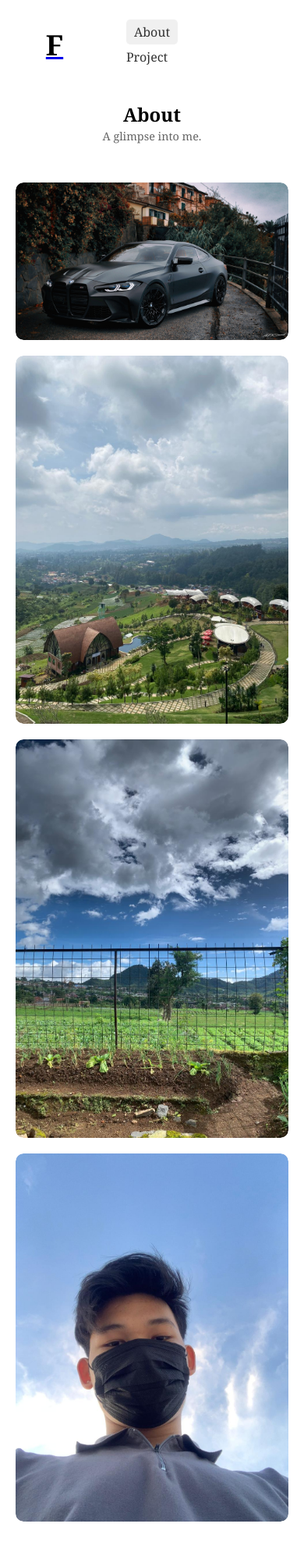
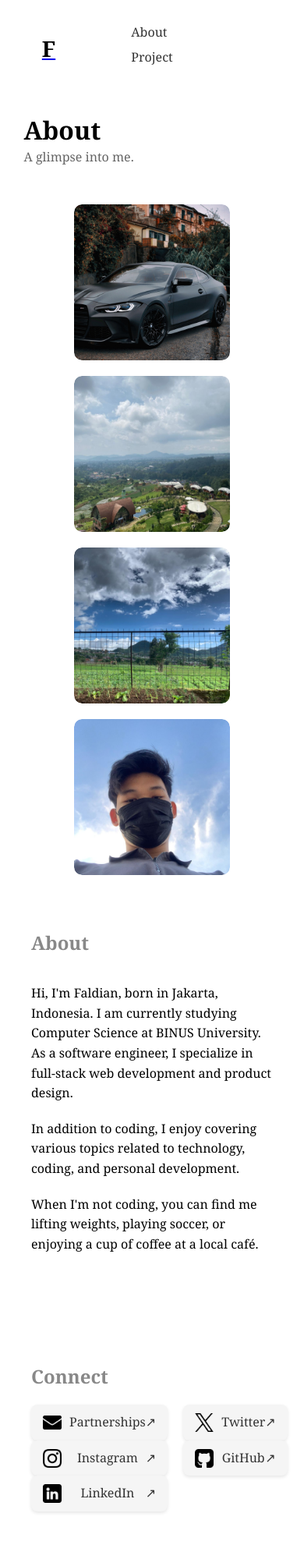
Before and after one commit to FaldianChandra/Faldian-Chandra, a plain HTML site: page About.html in a window 390 px wide. Shown: the top 1990 px of the page at 78% size. Drawn offline with Linux system fonts and the light colour scheme.

Commit message:
Edit Responsive

```diff
--- a/style/About.css
+++ b/style/About.css
@@ -13,7 +13,6 @@ header {
   margin: 0 auto;
 }
 
-/* Navigation menu Start */
 .nav-container {
   display: flex;
   align-items: center;
@@ -67,23 +66,8 @@ header {
   font-weight: 500;
 }
 
-.nav-menu li a.active {
-  background-color: #f0f0f0;
-  border-radius: 5px;
-  padding: 5px 10px;
-  color: #333;
-  transition: background-color 0.3s ease, color 0.3s ease;
-}
-
-.nav-menu li a.active:hover {
-  background-color: #e0e0e0;
-  color: #000;
-}
-
-/* Navigation menu End */
-
-/* Intro Text Section */
 .first-text {
+  display: block;
   text-align: left;
   margin-bottom: 50px;
   margin-left: 7%;
@@ -99,24 +83,27 @@ header {
   color: #646464;
 }
 
-/* Image Container Section */
 .image-container {
   max-width: 1200px;
   margin: 0 auto;
-  display: grid;
-  grid-template-columns: repeat(auto-fit, minmax(200px, 1fr));
+  display: flex;
+  justify-content: center;
   gap: 20px;
+  flex-wrap: wrap; /* Added this to make images wrap in smaller screens */
 }
 
 .image-card {
   position: relative;
+  width: 200px;
+  height: 200px;
   overflow: hidden;
   border-radius: 10px;
+  transform: perspective(600px) rotateY(0deg);
   transition: transform 0.6s;
 }
 
 .image-card:hover {
-  transform: scale(1.05);
+  transform: perspective(600px) rotateY(180deg);
 }
 
 .image-card img {
@@ -139,35 +126,40 @@ header {
   justify-content: center;
   align-items: center;
   text-align: center;
+  padding: 20px;
   opacity: 0;
+  transform: rotateY(180deg);
   transition: opacity 0.6s;
+}
+
+.image-info p {
+  margin: 5px 0;
 }
 
 .image-card:hover .image-info {
   opacity: 1;
 }
 
-/* About Section */
 .about-section,
 .connect-section {
   max-width: 1200px;
   margin: 0 auto;
   padding: 50px 20px;
   display: flex;
-  flex-wrap: wrap;
-  gap: 20px;
+  align-items: flex-start;
 }
 
 .about-title,
 .connect-title {
-  flex-basis: 100%;
+  flex-basis: 20%;
   font-weight: bold;
-  font-size: 1.5rem;
+  font-size: 1rem;
   color: #888;
 }
 
 .about-content,
 .connect-content {
+  flex-basis: 80%;
   font-size: 1rem;
   line-height: 1.6;
 }
@@ -176,10 +168,9 @@ header {
   margin-bottom: 20px;
 }
 
-/* Connect Section */
 .connect-content {
   display: grid;
-  grid-template-columns: repeat(auto-fit, minmax(250px, 1fr));
+  grid-template-columns: repeat(2, 1fr);
   gap: 20px;
 }
 
@@ -207,42 +198,56 @@ header {
   font-size: 1rem;
 }
 
-/* Media Queries */
 @media (max-width: 768px) {
+  /* Adjust logo size and text */
+  .logo {
+    width: 45px;
+    height: 45px;
+    font-size: 28px;
+  }
+
+  /* Align the nav-menu vertically in small screens */
   .nav-container {
     flex-direction: column;
   }
 
   .nav-menu {
     flex-direction: column;
-    gap: 10px;
   }
 
+  .nav-menu li {
+    margin-bottom: 10px;
+  }
+
+  /* Adjust first-text */
   .first-text {
-    text-align: center;
-    margin-left: 0;
+    margin-left: 3%;
+  }
+
+  /* Stack images vertically in smaller screens */
+  .image-container {
+    flex-direction: column;
+    align-items: center;
   }
 
   .about-section,
   .connect-section {
     flex-direction: column;
+    align-items: flex-start;
   }
 
+  .about-title,
+  .connect-title {
+    flex-basis: 100%;
+  }
+
+  .about-content,
   .connect-content {
-    grid-template-columns: 1fr;
+    flex-basis: 100%;
+  }
+
+  /* Make connect items fit smaller screens */
+  .connect-content {
+    width: 100%;
   }
 }
-
-@media (max-width: 480px) {
-  .first-text h1 {
-    font-size: 1.5rem;
-  }
-
-  .first-text p {
-    font-size: 0.9rem;
-  }
-
-  .connect-item {
-    font-size: 0.9rem;
-  }
-}
--- a/style/Project.css
+++ b/style/Project.css
@@ -13,7 +13,6 @@ header {
   margin: 0 auto;
 }
 
-/* Navigation menu Start */
 .nav-container {
   display: flex;
   align-items: center;
@@ -47,7 +46,6 @@ header {
   box-shadow: 0 6px 15px rgba(0, 0, 0, 0.3);
   filter: brightness(1.1);
 }
-
 .nav-menu {
   list-style-type: none;
   margin: 0;
@@ -67,7 +65,7 @@ header {
   font-weight: 500;
 }
 
-.nav-menu li a.active {
+/* .nav-menu li a.active {
   background-color: #f0f0f0;
   border-radius: 5px;
   padding: 5px 10px;
@@ -78,9 +76,9 @@ header {
 .nav-menu li a.active:hover {
   background-color: #e0e0e0;
   color: #000;
-}
+} */
 
-/* Navigation menu End */
+/* Navigation menu End*/
 
 /* Projects Section Start */
 .projects {
```
Also changed, not shown: Projects.html (+1 -1 lines), style/index.css (+15 -3 lines).
